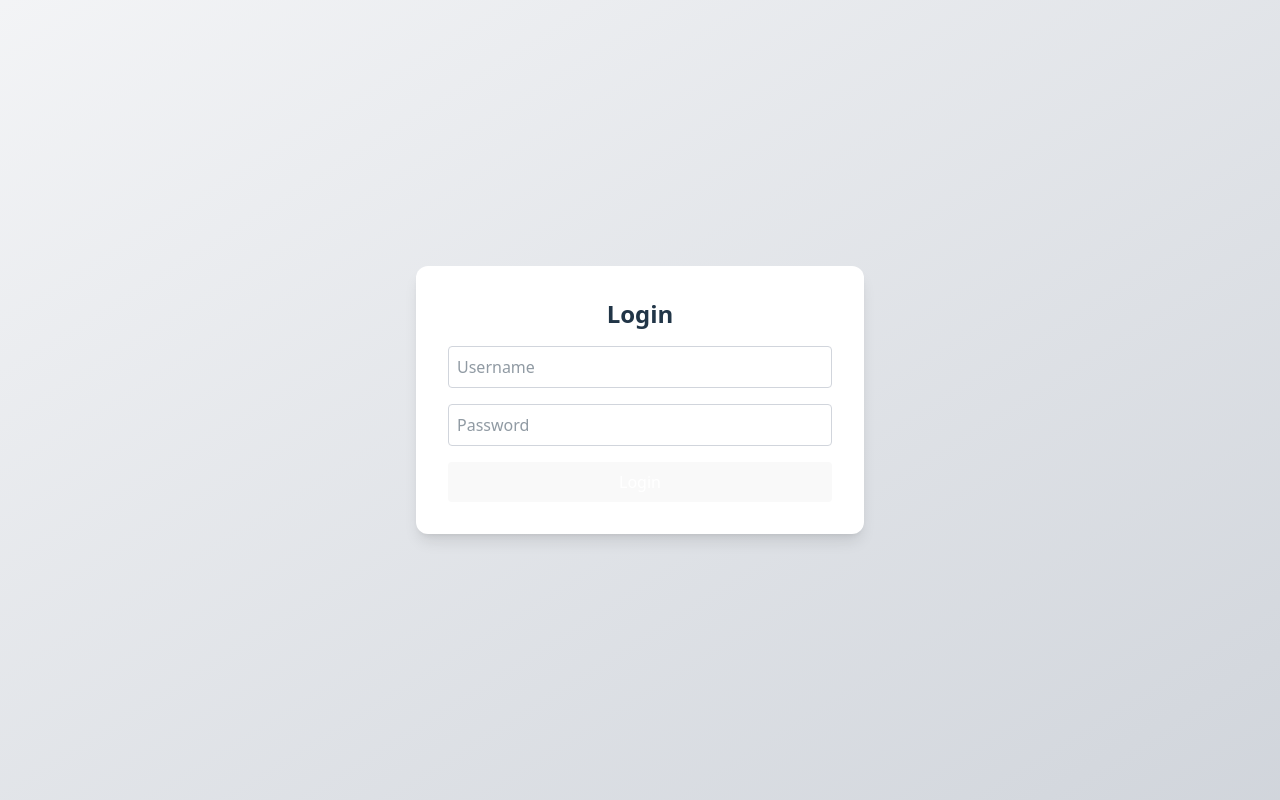
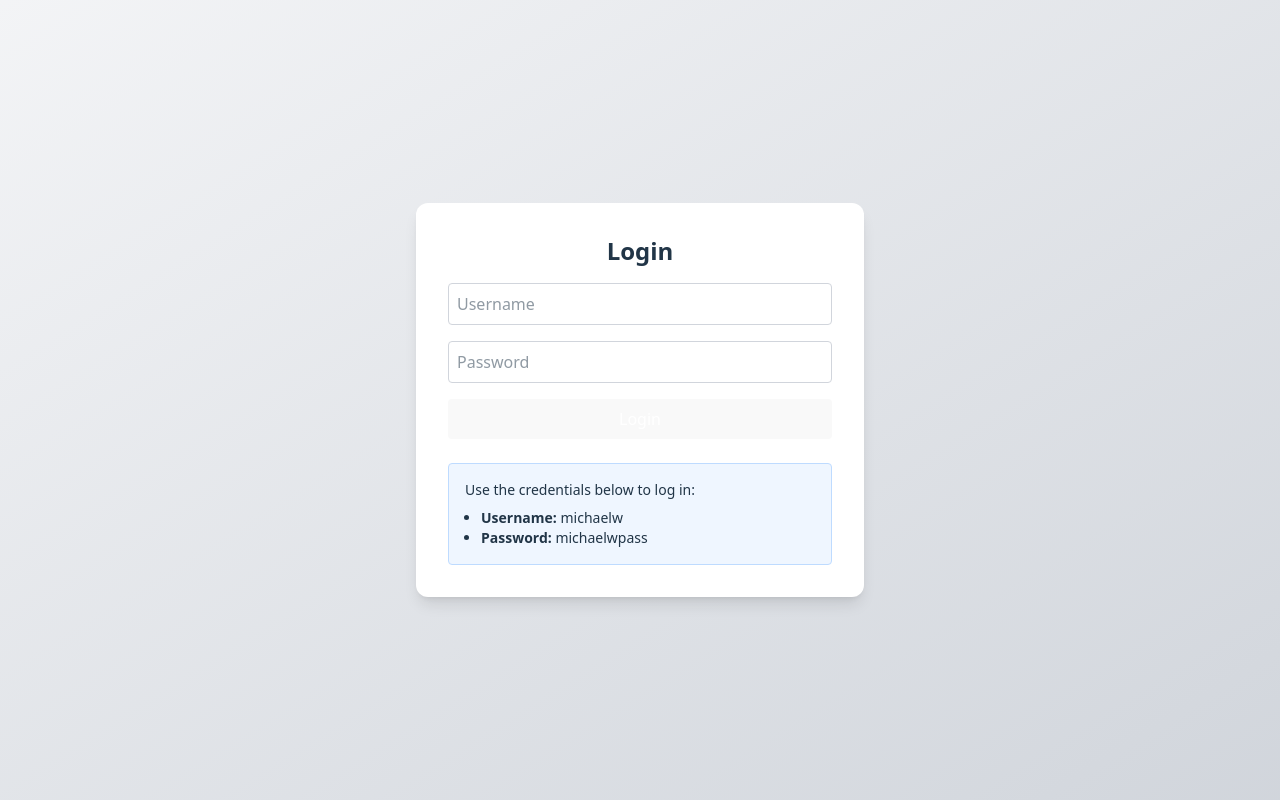
Before and after one commit to Lopezzz56/ecomm-reactjs, a React (Vite) app: page /login in a window 1280 px wide. Built offline with nearby package versions, Linux system fonts and the light colour scheme.

Commit message:
Login hint

```diff
--- a/src/pages/LoginPage.tsx
+++ b/src/pages/LoginPage.tsx
@@ -5,6 +5,16 @@ const LoginPage = () => {
     <div className="h-screen w-screen flex items-center justify-center bg-gradient-to-br from-gray-100 to-gray-300">
       <div className="bg-white p-8 rounded-xl shadow-lg w-full max-w-md">
         <LoginForm />
+
+        {/* 📝 Hint Container */}
+        <div className="mt-6 bg-blue-50 border border-blue-200 p-4 rounded text-sm">
+          <p>Use the credentials below to log in:</p>
+          <ul className="mt-2 ml-4 list-disc">
+            <li><strong>Username:</strong> michaelw</li>
+            <li><strong>Password:</strong> michaelwpass</li>
+          </ul>
+        </div>
+
       </div>
     </div>
   );
```
